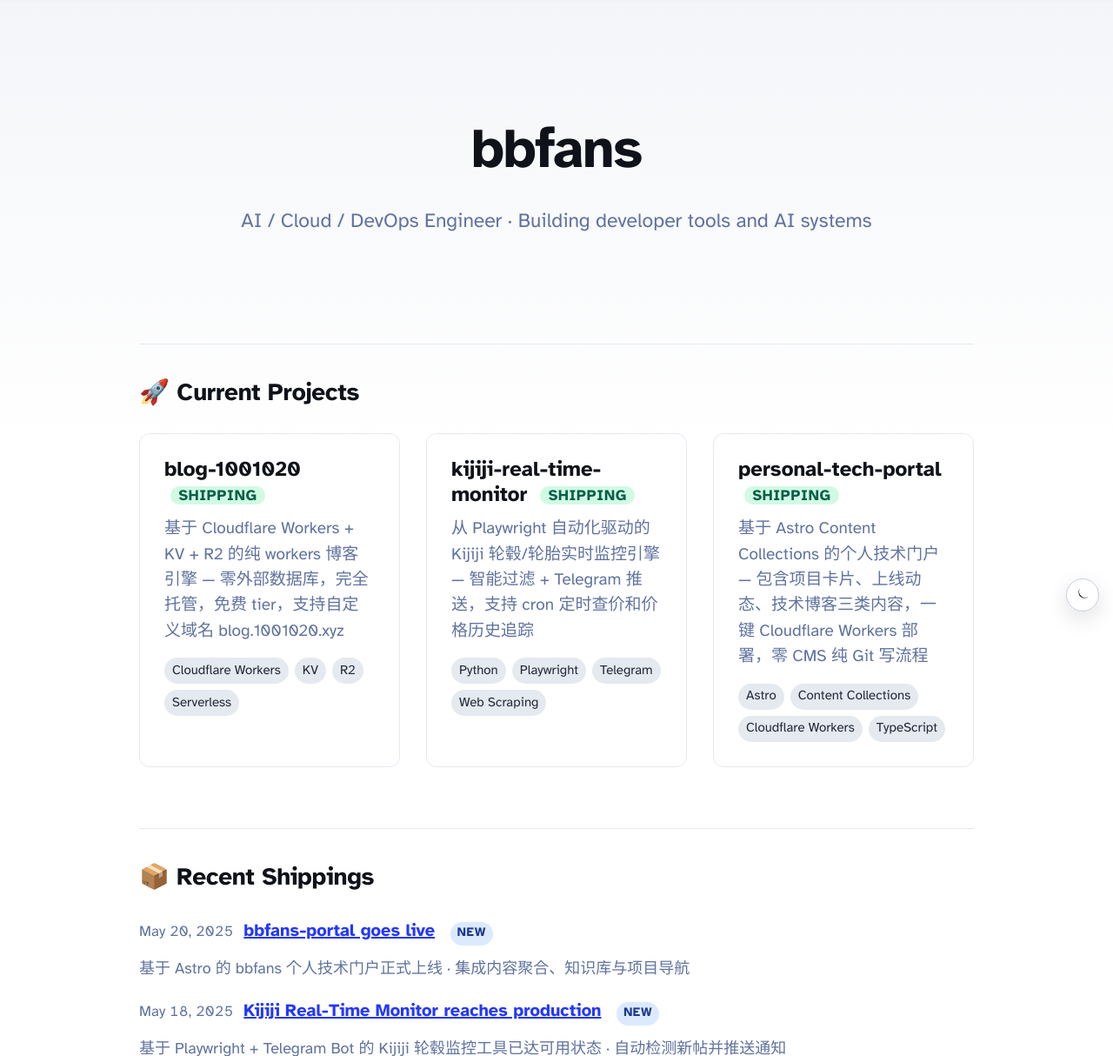
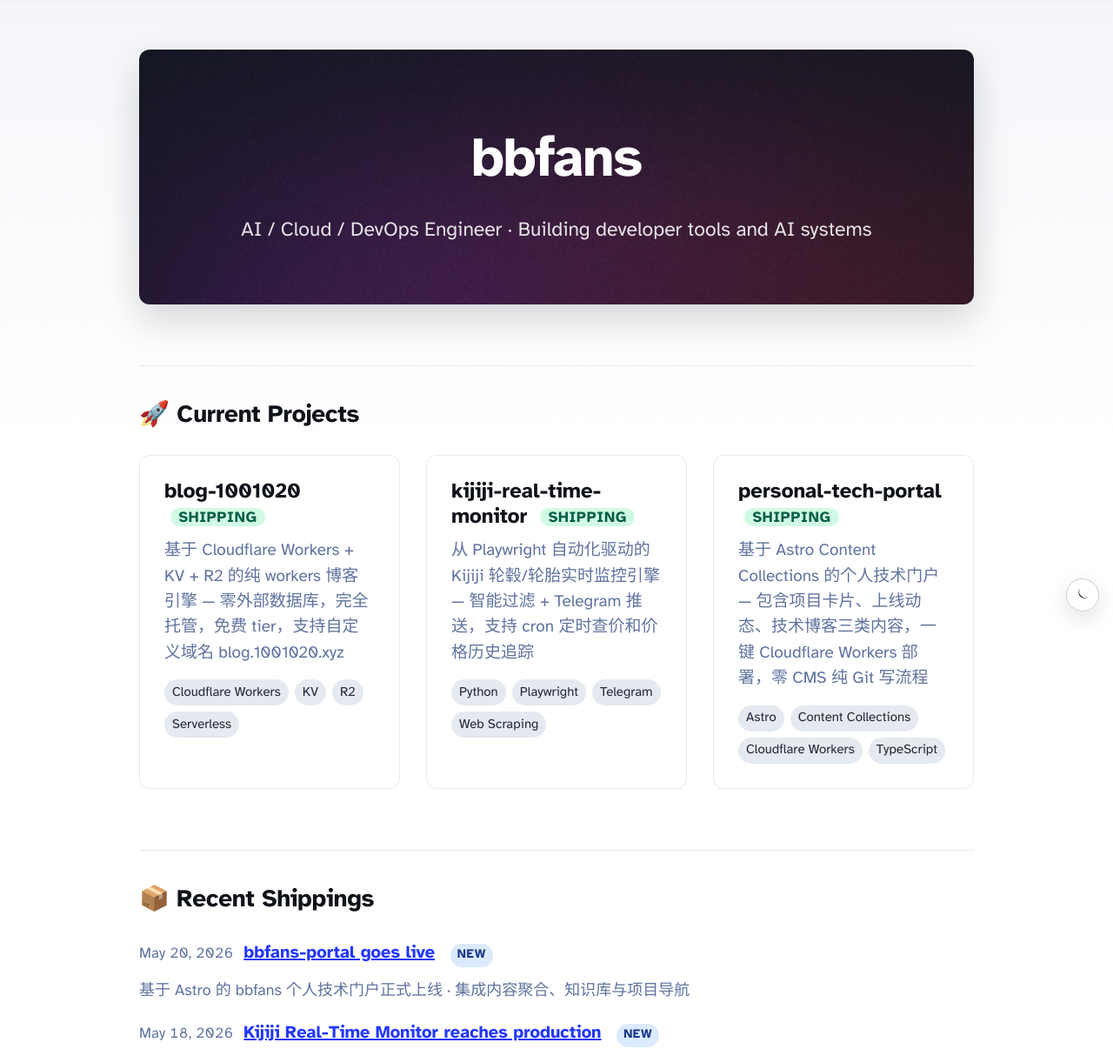
Before and after one commit to bbfans/bbfans.github.io, an Astro site: page / in a window 1280 px wide. Shown: the part 81-1295 px from the top of the page at 87% size. Built offline with nearby package versions, Linux system fonts and the light colour scheme; Astro itself is replaced by a stand-in of ours.

Commit message:
fix: update changelog dates and hero background

```diff
--- a/src/content/changelog/2025-04-10-hermes-agent-upgraded-to-cloudflare-bifrost-gateway.md
+++ b/src/content/changelog/2025-04-10-hermes-agent-upgraded-to-cloudflare-bifrost-gateway.md
@@ -1,7 +1,7 @@
 ---
 title: "Hermes Agent upgraded to cloudflare + Bifrost gateway"
 description: "Hermes Agent 全面迁移至 Cloudflare Workers 架构 · 新增 Bifrost 网关层与边缘推理路由"
-pubDate: 2025-04-10
+pubDate: 2026-04-10
 changeType: "new"
 project: "hermes-agent"
 ---
--- a/src/content/changelog/2025-04-28-cloudflare-workers-blog-v1-0.md
+++ b/src/content/changelog/2025-04-28-cloudflare-workers-blog-v1-0.md
@@ -1,7 +1,7 @@
 ---
 title: "cloudflare-workers-blog v1.0"
 description: "Cloudflare Workers + R2 驱动的静态博客生成器正式发布 · blog.1001020.xyz 上线运行"
-pubDate: 2025-04-28
+pubDate: 2026-04-28
 changeType: "new"
 project: "blog-1001020"
 repo: "https://github.com/bbfans/cloudflare-workers-blog"
--- a/src/content/changelog/2025-05-15-hermes-desktop-v0-5-3-web-ui-upgrade.md
+++ b/src/content/changelog/2025-05-15-hermes-desktop-v0-5-3-web-ui-upgrade.md
@@ -1,7 +1,7 @@
 ---
 title: "Hermes Desktop v0.5.3 — Web UI upgrade"
 description: "基于 Hermes Agent Web UI 的 Hermes Desktop 迎来 v0.5.3 · 升级 Web UI 组件与响应式布局"
-pubDate: 2025-05-15
+pubDate: 2026-05-15
 changeType: "update"
 project: "hermes-desktop"
 ---
--- a/src/content/changelog/2025-05-16-copilot-agent-lite-shipping.md
+++ b/src/content/changelog/2025-05-16-copilot-agent-lite-shipping.md
@@ -1,7 +1,7 @@
 ---
 title: "copilot-agent-lite goes shipping"
 description: "超轻量 Copilot subscription agent 正式上线 · 支持 YAML agent 配置、cron 调度与 MCP server 透传"
-pubDate: 2025-05-16
+pubDate: 2026-05-16
 changeType: "new"
 project: "copilot-agent-lite"
 repo: "https://github.com/bbfans/copilot-agent-lite"
--- a/src/content/changelog/2025-05-18-kijiji-real-time-monitor-reaches-production.md
+++ b/src/content/changelog/2025-05-18-kijiji-real-time-monitor-reaches-production.md
@@ -1,7 +1,7 @@
 ---
 title: "Kijiji Real-Time Monitor reaches production"
 description: "基于 Playwright + Telegram Bot 的 Kijiji 轮毂监控工具已达可用状态 · 自动检测新帖并推送通知"
-pubDate: 2025-05-18
+pubDate: 2026-05-18
 changeType: "new"
 project: "kijiji-real-time-monitor"
 ---
--- a/src/content/changelog/2025-05-20-bbfans-portal-goes-live.md
+++ b/src/content/changelog/2025-05-20-bbfans-portal-goes-live.md
@@ -1,7 +1,7 @@
 ---
 title: "bbfans-portal goes live"
 description: "基于 Astro 的 bbfans 个人技术门户正式上线 · 集成内容聚合、知识库与项目导航"
-pubDate: 2025-05-20
+pubDate: 2026-05-20
 changeType: "new"
 project: "bbfans-portal"
 repo: "https://github.com/bbfans/bbfans-portal"
--- a/src/pages/changelog/index.astro
+++ b/src/pages/changelog/index.astro
@@ -101,7 +101,7 @@
 				{changelogs.map((entry) => (
 					<li class="changelog-item">
 						<time class="changelog-date" datetime={entry.data.pubDate.toISOString()}>
-							{entry.data.pubDate.toLocaleDateString('en', { year: 'numeric', month: 'short', day: 'numeric' })}
+							{entry.data.pubDate.toLocaleDateString('en', { year: 'numeric', month: 'short', day: 'numeric', timeZone: 'UTC' })}
 						</time>
 						<article class="changelog-content">
 							<h2>
--- a/src/pages/index.astro
+++ b/src/pages/index.astro
@@ -73,17 +73,27 @@
 			}
 			/* ── Hero ── */
 			.hero {
+				position: relative;
+				overflow: hidden;
 				text-align: center;
-				padding: 4em 0 2.5em;
+				padding: 4.5em 1.5em 3.25em;
+				border-radius: 12px;
+				background:
+					linear-gradient(rgba(10, 16, 30, 0.52), rgba(10, 16, 30, 0.68)),
+					url("/blog-placeholder-3.jpg") center / cover no-repeat;
+				box-shadow: 0 18px 44px rgba(var(--black), 16%);
 			}
 			.hero h1 {
+				position: relative;
 				font-size: clamp(2em, 5vw, 3.2em);
 				margin-bottom: 0.35em;
 				letter-spacing: -0.02em;
+				color: #fff;
 			}
 			.hero p {
+				position: relative;
 				font-size: 1.15em;
-				color: rgb(var(--gray));
+				color: rgba(255, 255, 255, 0.88);
 				margin: 0;
 			}
 			/* ── Sections ── */
@@ -214,7 +224,10 @@
 			}
 			@media (max-width: 720px) {
 				main { padding: 1.5em 1em; }
-				.hero { padding: 2em 0 1.5em; }
+				.hero {
+					padding: 3em 1em 2.25em;
+					border-radius: 10px;
+				}
 			}
 		</style>
 	</head>
@@ -271,7 +284,7 @@
 					{changelogs.map(c => (
 						<li>
 							<time datetime={c.data.pubDate.toISOString()}>
-								{c.data.pubDate.toLocaleDateString('en', { year: 'numeric', month: 'short', day: 'numeric' })}
+								{c.data.pubDate.toLocaleDateString('en', { year: 'numeric', month: 'short', day: 'numeric', timeZone: 'UTC' })}
 							</time>
 							<a href={c.data.repo || '#'} target={c.data.repo ? '_blank' : undefined}>
 								{c.data.title}
```
